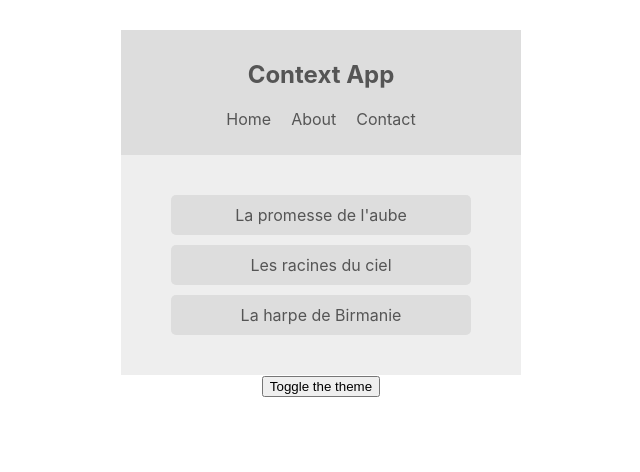
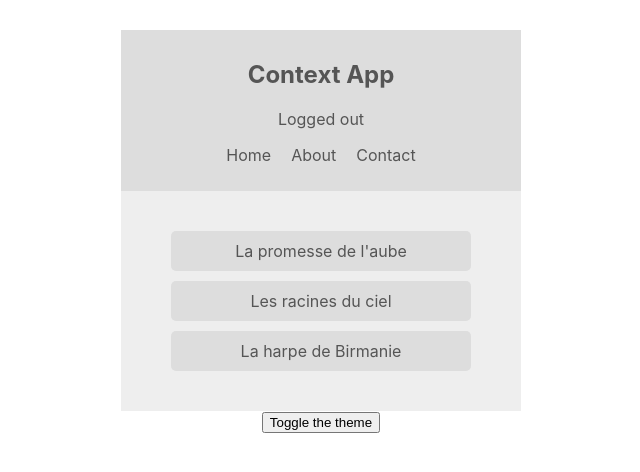
Before and after one commit to narmanguebraun/react-context-hooks, a React (Create React App) app in the folder context-app/: page / in a window 1280 px wide. Shown: the top 472 px of the page, without its empty margins (319-959 px from the left). Built offline with nearby package versions, Linux system fonts and the light colour scheme.

Commit message:
consume multiple contexts

```diff
--- a/context-app/src/components/Navbar.js
+++ b/context-app/src/components/Navbar.js
@@ -1,27 +1,22 @@
 import React, { Component } from 'react';
 import { ThemeContext } from '../contexts/ThemeContext'
+import { AuthContext } from '../contexts/AuthContext'
 
 class Navbar extends Component {
   render() {
     return (
-      // we use the consumer of the theme context we created
-      // inside that, we use a function which takes in that context object as parameter
-      // inside this function, we have access to this context object
-      // we are destructuring some information or constants from that context object
-      // and then we are setting the current theme
-      // Then we are using that theme to output some different styles
-      // > Another way to use Context inside a Component
-      // When using class component best use way 01
-      // With this approach we can use functional component
-      // We can change this into a functional component
-      // Also, we can use multiple contexts in one component
-      <ThemeContext.Consumer>{(context) => {
-        const { isLightTheme, light, dark } = context;
+      <AuthContext.Consumer>{(authContext) => (
+        <ThemeContext.Consumer>{(themeContext) => {
+          const { isAuthenticated, toggleAuth } = authContext;
+          const { isLightTheme, light, dark } = themeContext;
           const theme = isLightTheme ? light : dark;
 
           return (
             <nav style={{ background: theme.ui, color: theme.syntax }}>
               <h1>Context App</h1>
+              <div onClick={toggleAuth}>
+                { isAuthenticated ? 'Logged in' : 'Logged out' }
+              </div>
               <ul>
                 <li>Home</li>
                 <li>About</li>
@@ -30,6 +25,8 @@
             </nav>
             )
           }}</ThemeContext.Consumer>
+        )}
+      </AuthContext.Consumer>
     );
   }
 }
```
Lines whose indentation alone changed are shown as unchanged.
